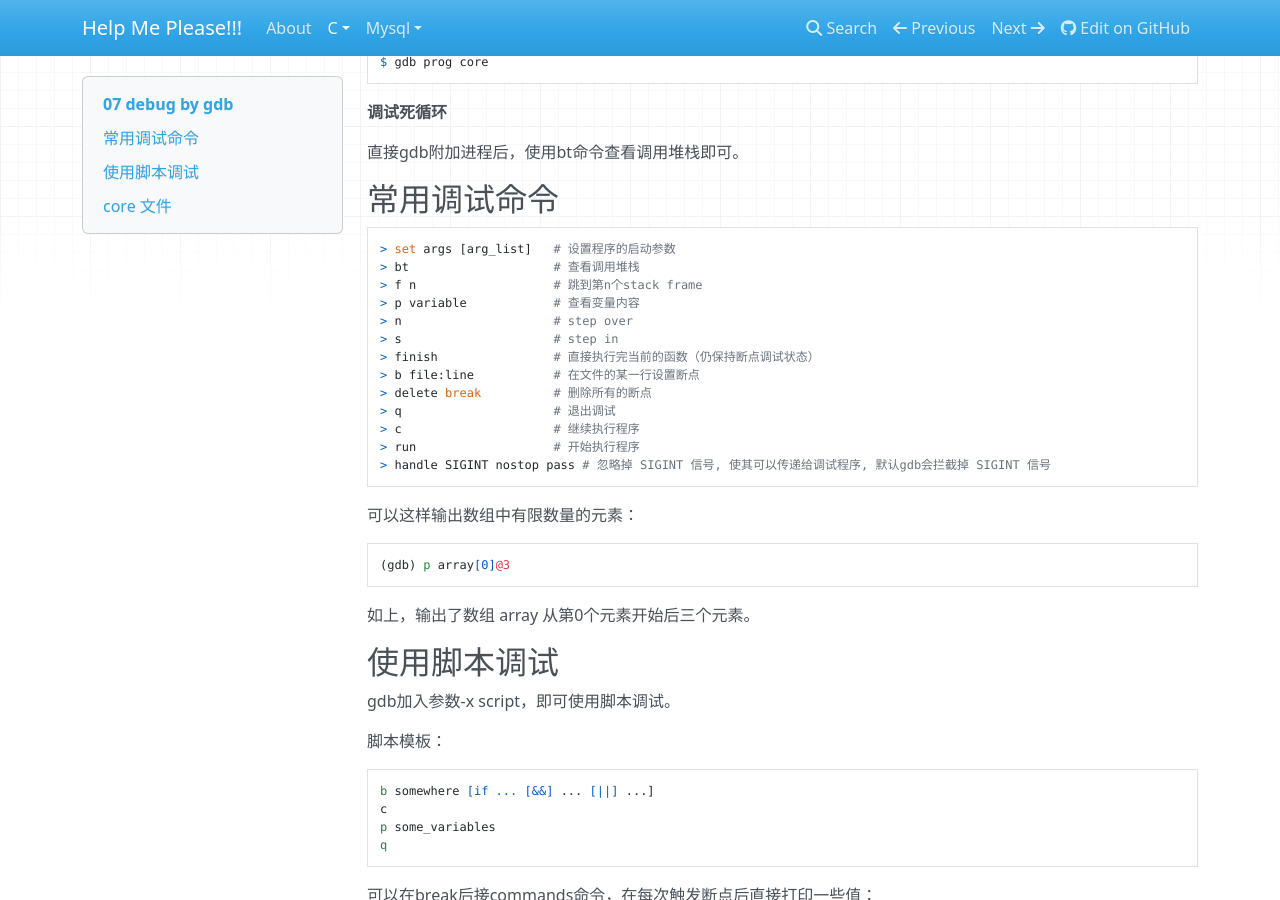
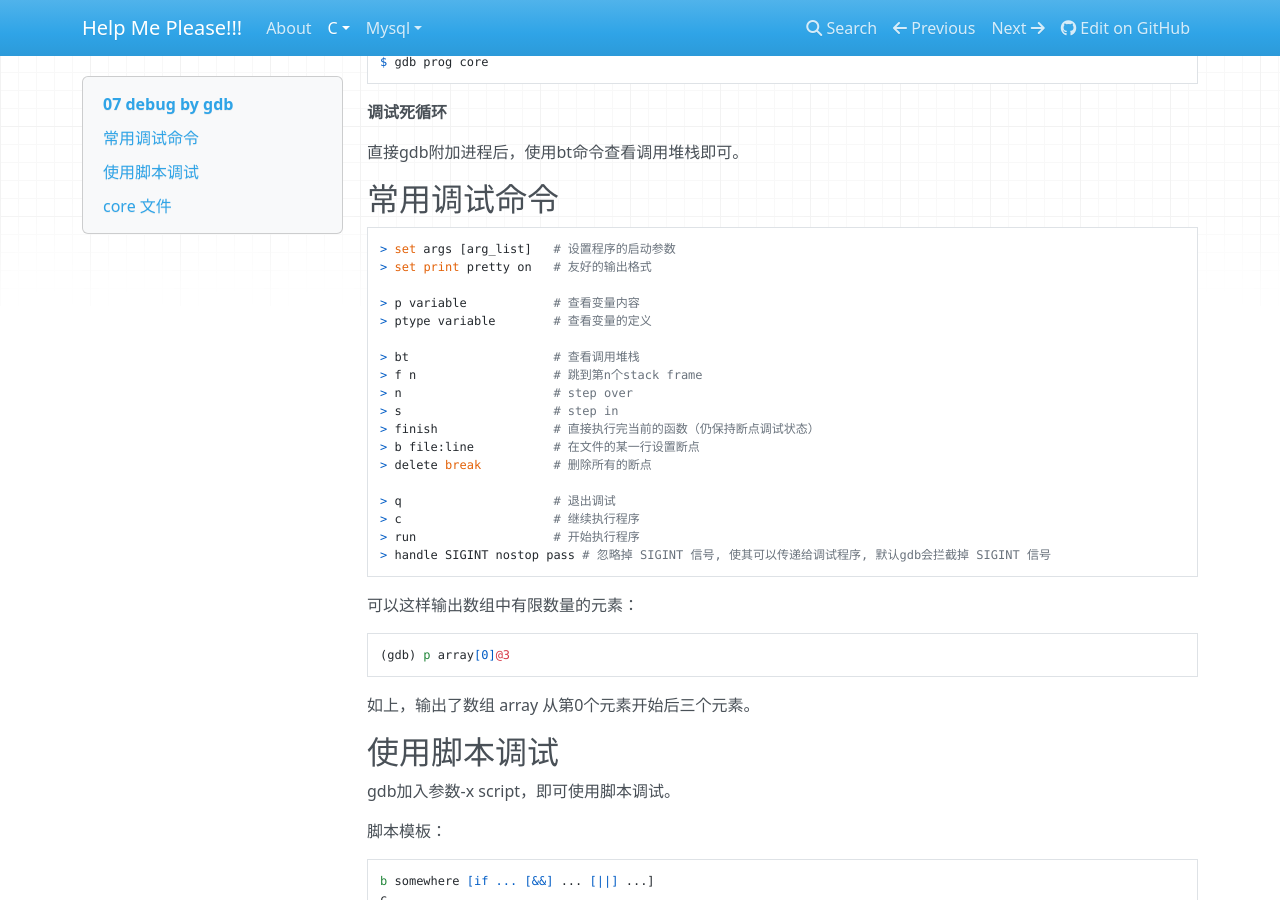
Before and after one commit to yzhu798/HelpMe, an MkDocs documentation site: the page built from notes/C/07_debug_by_gdb.md, in a window 1280 px wide and 900 px high, scrolled down 374 px. Built offline with MkDocs 1.6.1, drawn with Linux system fonts in a browser that asks for light colours; nearby versions of some CDN libraries.

Commit message:
Modify doc

````diff
--- a/mkdocs.yml
+++ b/mkdocs.yml
@@ -16,7 +16,7 @@ nav:
     - 03 static library: C/03_static_library.md
     - 04 shared library: C/04_shared_library.md
     - 05 format code: C/05_format_code.md
-    - 06_command-line_args: C/06_command-line_args.md
+    - 06 command-line_args: C/06_command-line_args.md
     - 07 debug by gdb: C/07_debug_by_gdb.md
   - Mysql:
     - 01 install: Mysql/01_install.md
--- a/notes/C/07_debug_by_gdb.md
+++ b/notes/C/07_debug_by_gdb.md
@@ -28,14 +28,19 @@ $ gdb prog core
 
 ```gdb
 > set args [arg_list]   # 设置程序的启动参数
+> set print pretty on   # 友好的输出格式
+
+> p variable            # 查看变量内容
+> ptype variable        # 查看变量的定义
+
 > bt                    # 查看调用堆栈
 > f n                   # 跳到第n个stack frame
-> p variable            # 查看变量内容
 > n                     # step over
 > s                     # step in
 > finish                # 直接执行完当前的函数（仍保持断点调试状态）
 > b file:line           # 在文件的某一行设置断点
 > delete break          # 删除所有的断点
+
 > q                     # 退出调试
 > c                     # 继续执行程序
 > run                   # 开始执行程序
````
